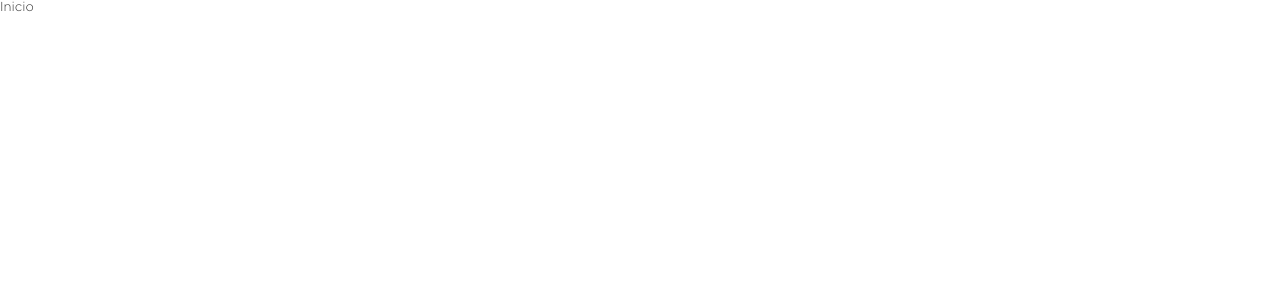
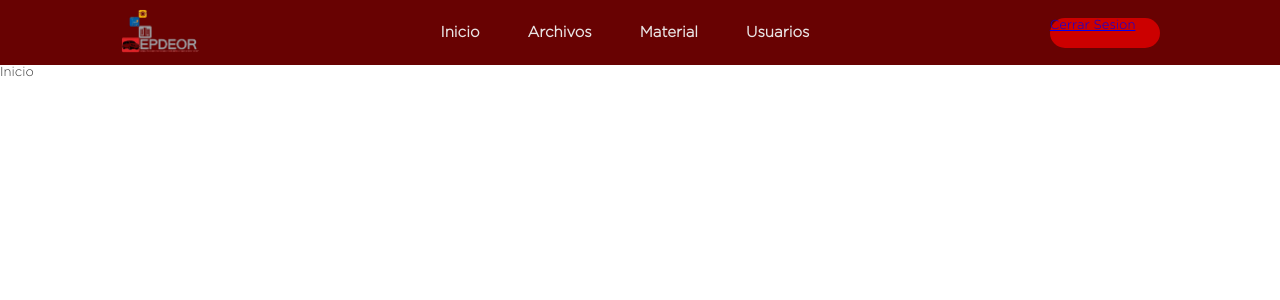
Before and after one commit to DanielRojas2/epdeor, a React (Vite) app: page / in a window 1280 px wide. Shown: the top 300 px of the page. Built offline with nearby package versions, Linux system fonts and the light colour scheme.

Commit message:
feat(navbar): estilo inicial del navbar

```diff
--- /dev/null
+++ b/src/components/Navbar/NavbarComponent.css
@@ -0,0 +1,43 @@
+.container {
+    width: 100%;
+    height: 65px;
+    display: flex;
+    justify-content: space-around;
+    align-items: center;
+    background-color: #680202;
+}
+
+.logo img {
+    height: 45px;
+}
+
+.nav-links ul {
+    display: flex;
+    list-style: none;
+    gap: 3rem;
+}
+
+.links a {
+    text-decoration: none;
+    color: #e9e4e4;
+    font-size: 15px;
+    font-weight: 900;
+}
+
+.links a:hover {
+    color: #ffcc00;
+}
+
+.sesion {
+    background-color: #CC0000;
+    color: #cccccc;
+    border-radius: 25px;
+    height: 30px;
+    width: 110px;
+    align-items: center;
+}
+
+.sesion:hover {
+    background-color: #837575;
+    color: #272626;
+}
--- /dev/null
+++ b/src/components/Navbar/NavbarComponent.jsx
@@ -0,0 +1,33 @@
+import epdeorLogo from '../../assets/logos/epdeor_nobg.png';
+import './NavbarComponent.css';
+
+function NavbarComponent() {
+    return (
+        <div className="container">
+            <div className="logo">
+                <img src={epdeorLogo} alt="EPDEOR" />
+            </div>
+            <nav className="nav-links">
+                <ul>
+                    <li className="links">
+                        <a href="#">Inicio</a>
+                    </li>
+                    <li className="links">
+                        <a href="#">Archivos</a>
+                    </li>
+                    <li className="links">
+                        <a href="#">Material</a>
+                    </li>
+                    <li className="links">
+                        <a href="#">Usuarios</a>
+                    </li>
+                </ul>
+            </nav>
+            <div className="sesion">
+                <a href="#">Cerrar Sesion</a>
+            </div>
+        </div>
+    )
+}
+
+export default NavbarComponent
--- a/src/contexts/login.context.jsx
+++ b/src/contexts/login.context.jsx
@@ -71,6 +71,7 @@ function LoginProviderWrapper({ children }) {
         localStorage.removeItem("user");
         localStorage.removeItem("access");
         localStorage.removeItem("refresh");
+        navigate("/iniciar-sesion");
     };
 
     return (
--- a/src/pages/HomePage.jsx
+++ b/src/pages/HomePage.jsx
@@ -1,8 +1,16 @@
+import { useContext, useState } from "react"
+import NavbarComponent from "../components/Navbar/NavbarComponent";
+
 function HomePage() {
+    const [rol, setRol] = useState(null);
+
     return (
-        <section>
-            Inicio
-        </section>
+        <>
+            <NavbarComponent />
+            <section>
+                Inicio
+            </section>
+        </>
     )
 }
 
```
